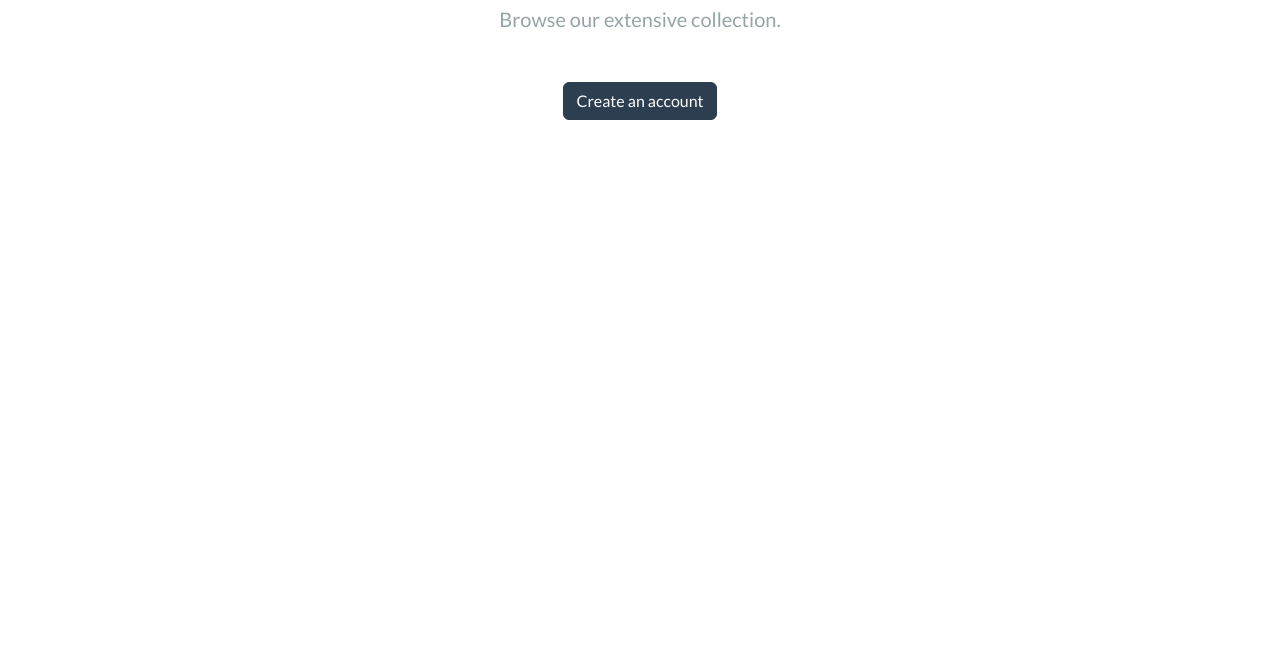
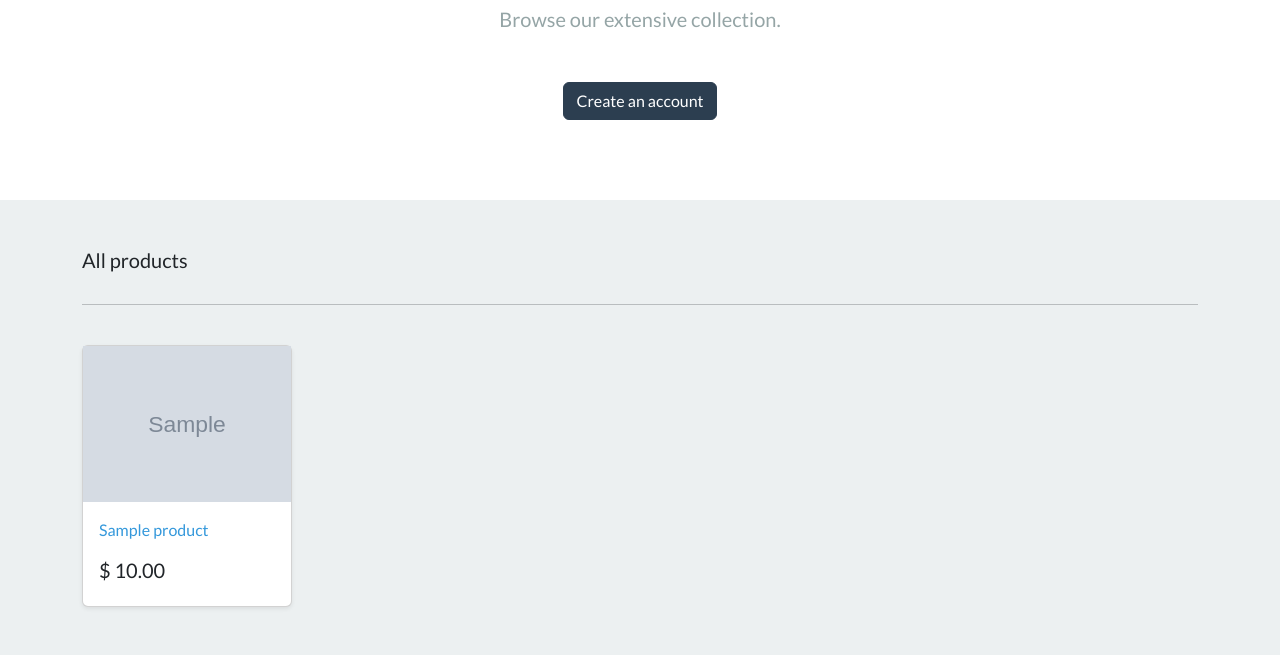
Before and after one commit to gibranmenezes/e-commerce, a Django app: page / in a window 1280 px wide. Shown: the part 201-856 px from the top of the page. Before the commit the page ends 321 px from the top, so only its background shows below. Run offline with Django 4.2, Linux system fonts and the light colour scheme; tables that the repository leaves empty hold one stand-in row (values such as "Sample post"); grey boxes marked "Sample" are stand-in pictures; some libraries are stand-ins or nearby versions.

Commit message:
created products section in store view

```diff
--- a/store/templates/store/base.html
+++ b/store/templates/store/base.html
@@ -39,6 +39,14 @@
                             <a class="dropdown-item" href="{% url 'store' %}"> All </a>
                         </li>
 
+                        {% for category in all_categories %}
+
+                            <li>
+                                <a class="dropdown-item" href=""> {{ category.name }} </a>
+                            </li>
+
+                        {% endfor %}
+
                     </ul>
                 </li>
             </ul>
--- a/store/templates/store/store.html
+++ b/store/templates/store/store.html
@@ -18,5 +18,37 @@
         </div>
 
     </section>
+       <!-- All products section -->
+
+       <div class="album py-5 bg-light">
+        <div class="container">
+          <div class="pb-3 h5"> All products </div>
+
+          <hr>
+          <br>
+
+          <div class="row row-cols-1 row-cols-sm-2 row-cols-md-5 g-3">
+
+            {% for product in my_products %}
+
+                <div class="col">
+                <div class="card shadow-sm">
+                    <img class="img-fluid" alt="Responsive image" src="{{product.image.url}}">
+                    <div class="card-body">
+                    <p class="card-text">
+                        <a class="text-info text-decoration-none" href="">{{product.title | capfirst }}</a>
+                    </p>
+                    <div class="d-flex justify-content-between align-items-center">
+                        <h5>$ {{product.price}} </h5>
+                    </div>
+                    </div>
+                </div>
+                </div>
+
+            {% endfor %}
+
+          </div>
+        </div>
+      </div>
 
 {% endblock %}
--- a/store/views.py
+++ b/store/views.py
@@ -1,11 +1,15 @@
 from django.shortcuts import render
-from .models import Category
+from .models import Category, Product
 
 
 def store(request):
-    return render(request, 'store/store.html')
+    all_products = Product.objects.all()
+    context = {'my_products': all_products}
+
+    return render(request, 'store/store.html', context=context)
 
 
 def categories(request):
     all_categories = Category.objects.all()
+
     return {'all_categories': all_categories}
```
